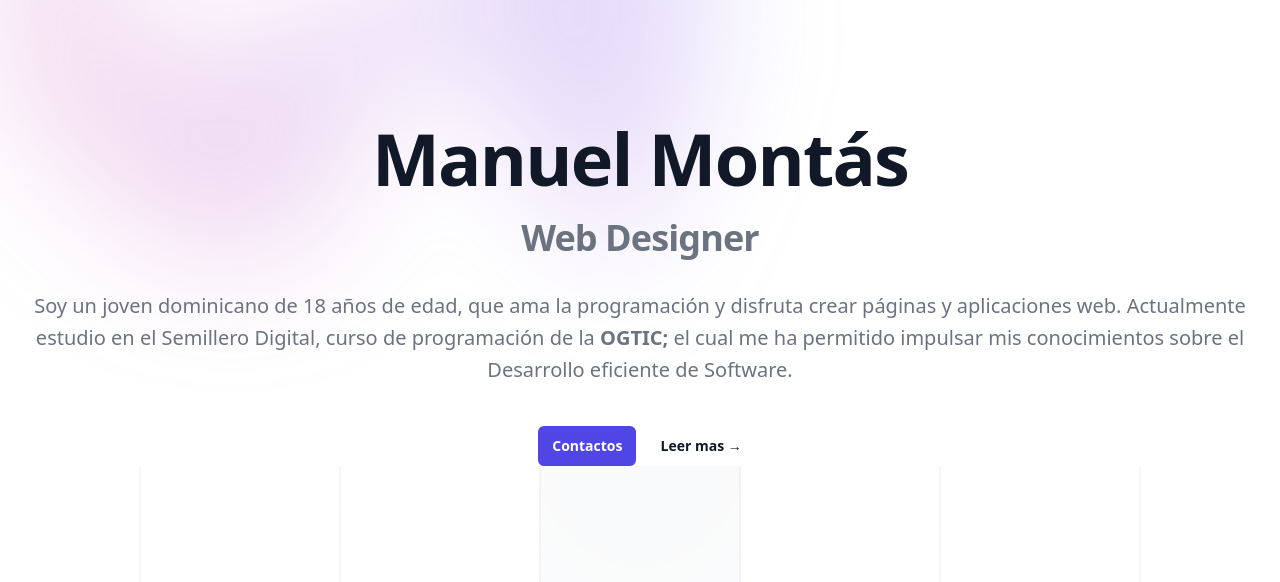
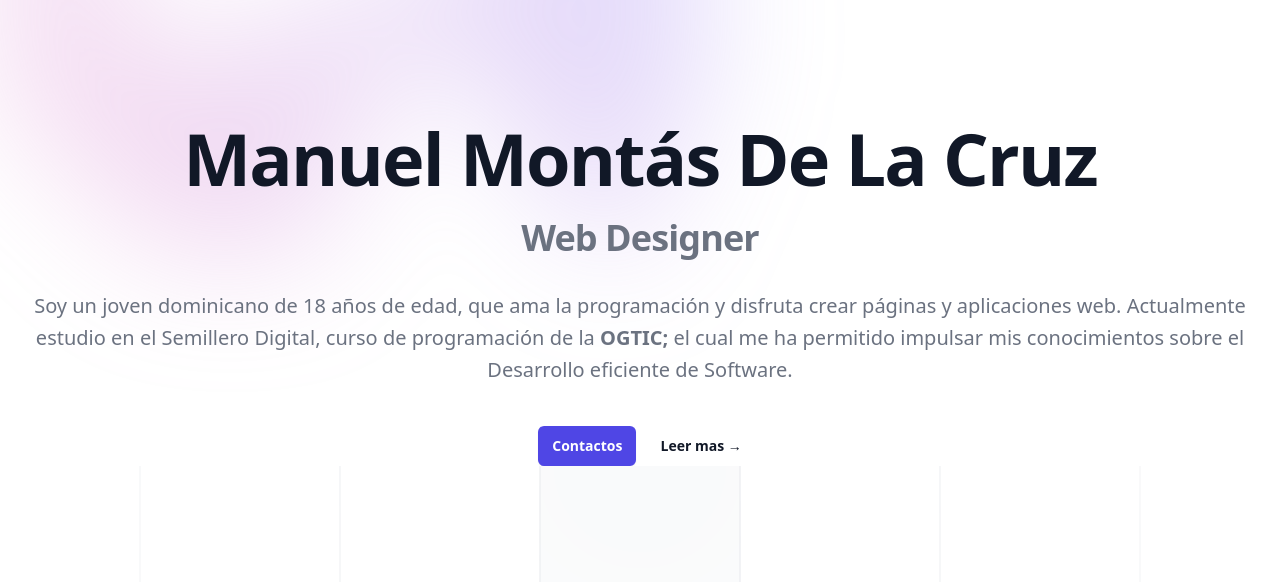
Before and after one commit to ManuelMontas04/Portafolio, a plain HTML site: page index.html in a window 1280 px wide. Shown: the part 102-684 px from the top of the page. Drawn offline with nearby package versions, Linux system fonts and the light colour scheme.

Commit message:
De La Cruz

```diff
--- a/index.html
+++ b/index.html
@@ -44,7 +44,7 @@
           </div>
             <br><br><br><br><br><br><br>
             <div class="text-center">
-              <h1 class="text-balance text-5xl font-semibold tracking-tight text-gray-900 sm:text-7xl">Manuel Montás</h1>
+              <h1 class="text-balance text-5xl font-semibold tracking-tight text-gray-900 sm:text-7xl">Manuel Montás De La Cruz</h1>
               <br>
               <h2 class="text-balance text-5xl font-semibold tracking-tight text-gray-500 sm:text-4xl">Web Designer</h2>
               <p class="mt-8 text-pretty text-lg font-medium text-gray-500 sm:text-xl/8 w-500px">Soy un joven dominicano de 18 años de edad, que ama la programación y disfruta crear páginas y aplicaciones web.
```
